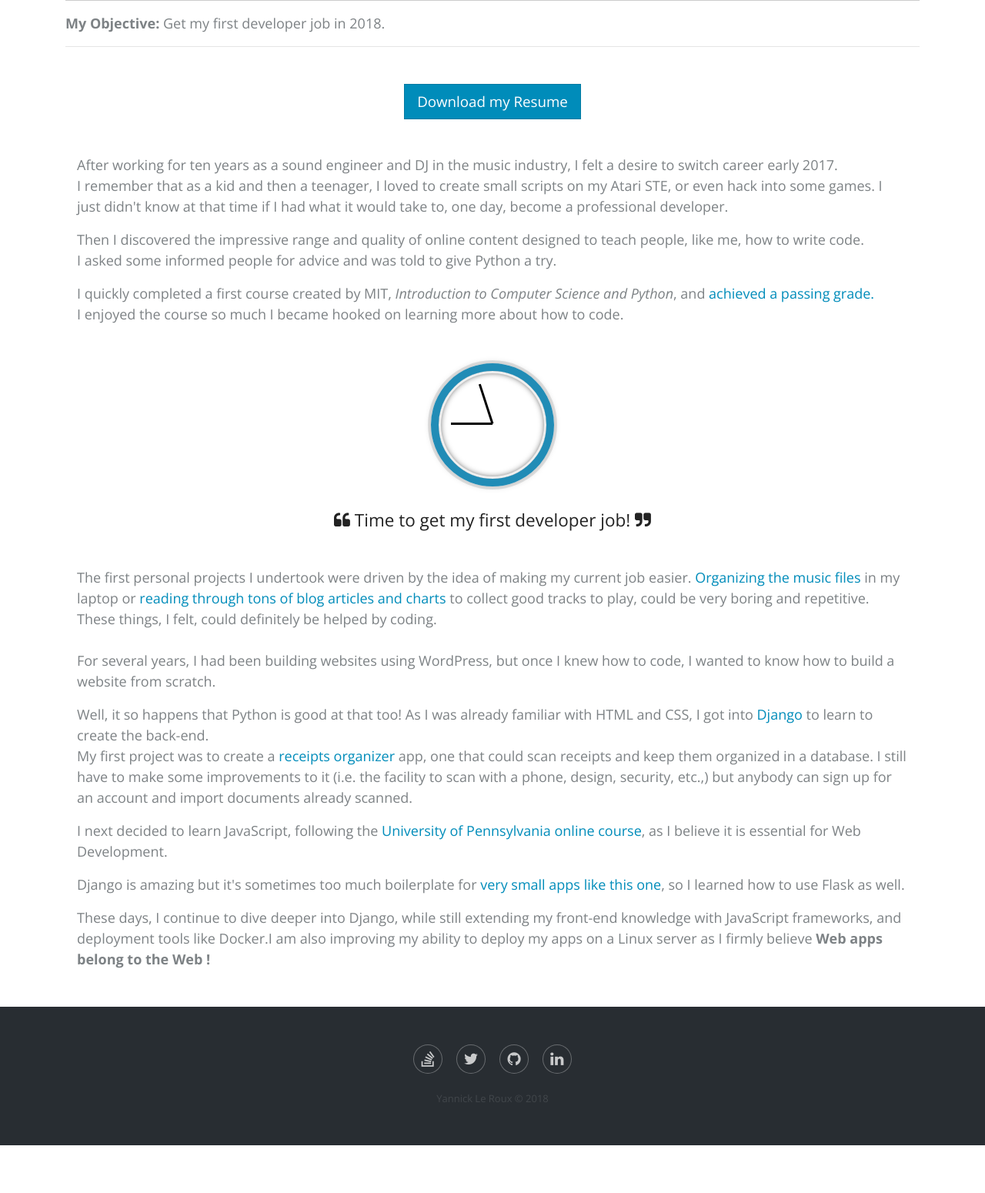
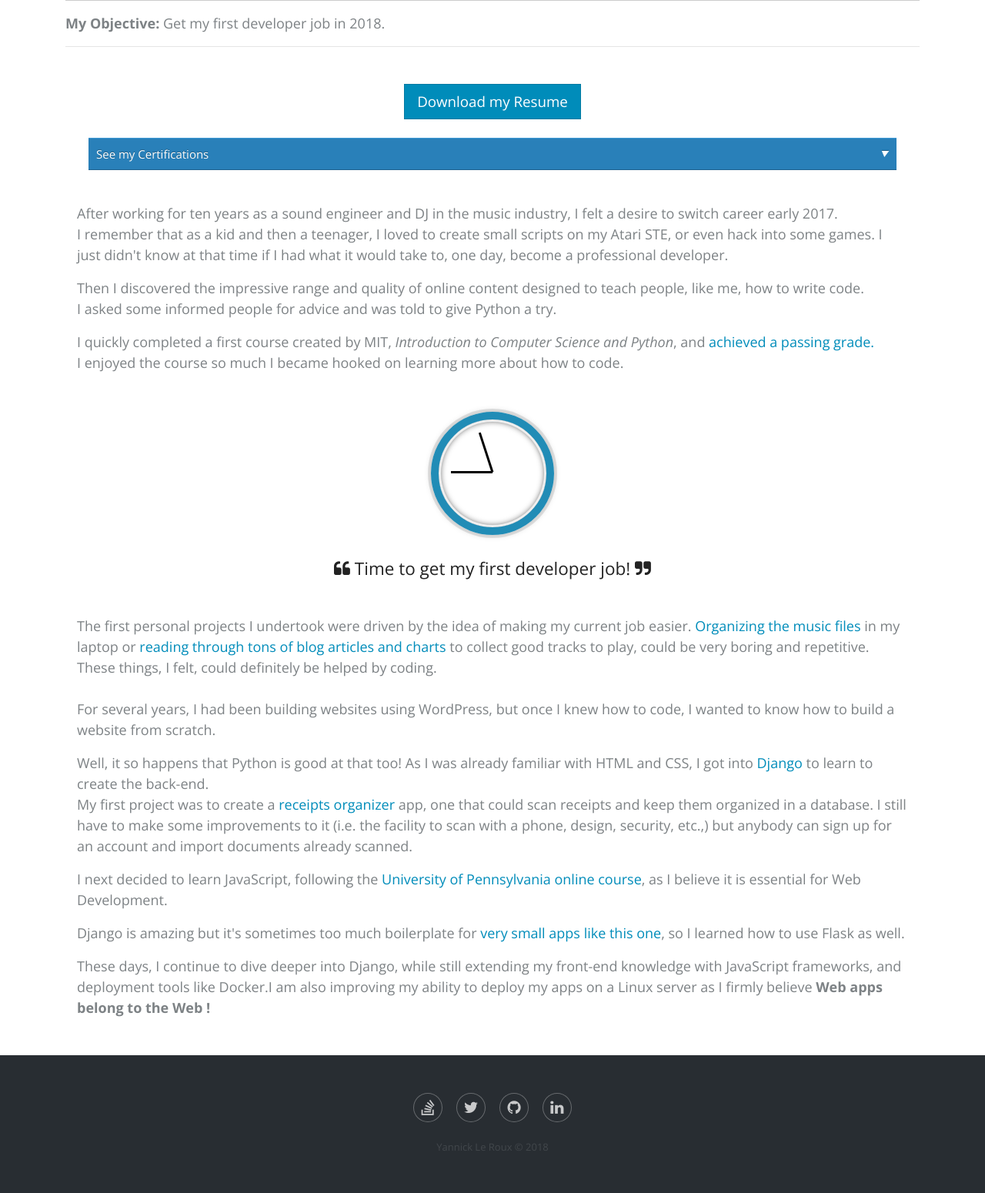
Before and after one commit to YannickLeRoux/my-portfolio, a Django app: page /about/ in a window 1280 px wide. Shown: the part 230-1780 px from the top of the page at 77% size. Before the commit the page ends 1718 px from the top, so only its background shows below. Run offline with Django 3.2, Linux system fonts and the light colour scheme; some libraries are stand-ins or nearby versions; some web fonts are replaced.

Commit message:
Added a dropdown

```diff
--- /dev/null
+++ b/static/css/dropdown.css
@@ -0,0 +1,341 @@
+
+
+*, *:before, *:after {
+  -webkit-border-sizing: border-box;
+  -moz-border-sizing: border-box;
+  border-sizing: border-box;
+}
+
+
+.container > ul {
+  list-style: none;
+  padding: 0;
+  margin: 0 0 20px 0;
+}
+
+/* .title { */
+/*   font-family: 'Pacifico'; */
+/*   font-weight: norma; */
+/*   font-size: 40px; */
+/*   text-align: center; */
+/*   line-height: 1.4; */
+/*   color: #2980B9; */
+/* } */
+
+.dropdown a {
+  text-decoration: none;
+}
+.dropdown [data-toggle="dropdown"] {
+  position: relative;
+  display: block;
+  color: white;
+  background: #2980B9;
+  -moz-box-shadow: 0 1px 0 #409ad5 inset, 0 -1px 0 #20638f inset;
+  -webkit-box-shadow: 0 1px 0 #409ad5 inset, 0 -1px 0 #20638f inset;
+  box-shadow: 0 1px 0 #409ad5 inset, 0 -1px 0 #20638f inset;
+  text-shadow: 0 -1px 0 rgba(0, 0, 0, 0.3);
+  padding: 10px;
+}
+.dropdown [data-toggle="dropdown"]:hover {
+  background: #2c89c6;
+}
+.dropdown .icon-arrow {
+  position: absolute;
+  display: block;
+  font-size: 0.7em;
+  color: #fff;
+  top: 14px;
+  right: 10px;
+}
+.dropdown .icon-arrow.open {
+  -moz-transform: rotate(-180deg);
+  -ms-transform: rotate(-180deg);
+  -webkit-transform: rotate(-180deg);
+  transform: rotate(-180deg);
+  -moz-transition: -moz-transform 0.6s;
+  -o-transition: -o-transform 0.6s;
+  -webkit-transition: -webkit-transform 0.6s;
+  transition: transform 0.6s;
+}
+.dropdown .icon-arrow.close {
+  -moz-transform: rotate(0deg);
+  -ms-transform: rotate(0deg);
+  -webkit-transform: rotate(0deg);
+  transform: rotate(0deg);
+  -moz-transition: -moz-transform 0.6s;
+  -o-transition: -o-transform 0.6s;
+  -webkit-transition: -webkit-transform 0.6s;
+  transition: transform 0.6s;
+}
+.dropdown .icon-arrow:before {
+  content: '\25BC';
+}
+.dropdown .dropdown-menu {
+  max-height: 0;
+  overflow: hidden;
+  list-style: none;
+  padding: 0;
+  margin: 0;
+}
+.dropdown .dropdown-menu li {
+  padding: 0;
+}
+.dropdown .dropdown-menu li a {
+  display: block;
+  color: #6f6f6f;
+  background: #EEE;
+  -moz-box-shadow: 0 1px 0 white inset, 0 -1px 0 #d5d5d5 inset;
+  -webkit-box-shadow: 0 1px 0 white inset, 0 -1px 0 #d5d5d5 inset;
+  box-shadow: 0 1px 0 white inset, 0 -1px 0 #d5d5d5 inset;
+  text-shadow: 0 -1px 0 rgba(255, 255, 255, 0.3);
+  padding: 10px 10px;
+}
+.dropdown .dropdown-menu li a:hover {
+  background: #f6f6f6;
+}
+.dropdown .show, .dropdown .hide {
+  -moz-transform-origin: 50% 0%;
+  -ms-transform-origin: 50% 0%;
+  -webkit-transform-origin: 50% 0%;
+  transform-origin: 50% 0%;
+}
+.dropdown .show {
+  display: block;
+  max-height: 9999px;
+  -moz-transform: scaleY(1);
+  -ms-transform: scaleY(1);
+  -webkit-transform: scaleY(1);
+  transform: scaleY(1);
+  animation: showAnimation 0.5s ease-in-out;
+  -moz-animation: showAnimation 0.5s ease-in-out;
+  -webkit-animation: showAnimation 0.5s ease-in-out;
+  -moz-transition: max-height 1s ease-in-out;
+  -o-transition: max-height 1s ease-in-out;
+  -webkit-transition: max-height 1s ease-in-out;
+  transition: max-height 1s ease-in-out;
+}
+.dropdown .hide {
+  max-height: 0;
+  -moz-transform: scaleY(0);
+  -ms-transform: scaleY(0);
+  -webkit-transform: scaleY(0);
+  transform: scaleY(0);
+  animation: hideAnimation 0.4s ease-out;
+  -moz-animation: hideAnimation 0.4s ease-out;
+  -webkit-animation: hideAnimation 0.4s ease-out;
+  -moz-transition: max-height 0.6s ease-out;
+  -o-transition: max-height 0.6s ease-out;
+  -webkit-transition: max-height 0.6s ease-out;
+  transition: max-height 0.6s ease-out;
+}
+
+@keyframes showAnimation {
+  0% {
+    -moz-transform: scaleY(0.1);
+    -ms-transform: scaleY(0.1);
+    -webkit-transform: scaleY(0.1);
+    transform: scaleY(0.1);
+  }
+  40% {
+    -moz-transform: scaleY(1.04);
+    -ms-transform: scaleY(1.04);
+    -webkit-transform: scaleY(1.04);
+    transform: scaleY(1.04);
+  }
+  60% {
+    -moz-transform: scaleY(0.98);
+    -ms-transform: scaleY(0.98);
+    -webkit-transform: scaleY(0.98);
+    transform: scaleY(0.98);
+  }
+  80% {
+    -moz-transform: scaleY(1.04);
+    -ms-transform: scaleY(1.04);
+    -webkit-transform: scaleY(1.04);
+    transform: scaleY(1.04);
+  }
+  100% {
+    -moz-transform: scaleY(0.98);
+    -ms-transform: scaleY(0.98);
+    -webkit-transform: scaleY(0.98);
+    transform: scaleY(0.98);
+  }
+  80% {
+    -moz-transform: scaleY(1.02);
+    -ms-transform: scaleY(1.02);
+    -webkit-transform: scaleY(1.02);
+    transform: scaleY(1.02);
+  }
+  100% {
+    -moz-transform: scaleY(1);
+    -ms-transform: scaleY(1);
+    -webkit-transform: scaleY(1);
+    transform: scaleY(1);
+  }
+}
+@-moz-keyframes showAnimation {
+  0% {
+    -moz-transform: scaleY(0.1);
+    -ms-transform: scaleY(0.1);
+    -webkit-transform: scaleY(0.1);
+    transform: scaleY(0.1);
+  }
+  40% {
+    -moz-transform: scaleY(1.04);
+    -ms-transform: scaleY(1.04);
+    -webkit-transform: scaleY(1.04);
+    transform: scaleY(1.04);
+  }
+  60% {
+    -moz-transform: scaleY(0.98);
+    -ms-transform: scaleY(0.98);
+    -webkit-transform: scaleY(0.98);
+    transform: scaleY(0.98);
+  }
+  80% {
+    -moz-transform: scaleY(1.04);
+    -ms-transform: scaleY(1.04);
+    -webkit-transform: scaleY(1.04);
+    transform: scaleY(1.04);
+  }
+  100% {
+    -moz-transform: scaleY(0.98);
+    -ms-transform: scaleY(0.98);
+    -webkit-transform: scaleY(0.98);
+    transform: scaleY(0.98);
+  }
+  80% {
+    -moz-transform: scaleY(1.02);
+    -ms-transform: scaleY(1.02);
+    -webkit-transform: scaleY(1.02);
+    transform: scaleY(1.02);
+  }
+  100% {
+    -moz-transform: scaleY(1);
+    -ms-transform: scaleY(1);
+    -webkit-transform: scaleY(1);
+    transform: scaleY(1);
+  }
+}
+@-webkit-keyframes showAnimation {
+  0% {
+    -moz-transform: scaleY(0.1);
+    -ms-transform: scaleY(0.1);
+    -webkit-transform: scaleY(0.1);
+    transform: scaleY(0.1);
+  }
+  40% {
+    -moz-transform: scaleY(1.04);
+    -ms-transform: scaleY(1.04);
+    -webkit-transform: scaleY(1.04);
+    transform: scaleY(1.04);
+  }
+  60% {
+    -moz-transform: scaleY(0.98);
+    -ms-transform: scaleY(0.98);
+    -webkit-transform: scaleY(0.98);
+    transform: scaleY(0.98);
+  }
+  80% {
+    -moz-transform: scaleY(1.04);
+    -ms-transform: scaleY(1.04);
+    -webkit-transform: scaleY(1.04);
+    transform: scaleY(1.04);
+  }
+  100% {
+    -moz-transform: scaleY(0.98);
+    -ms-transform: scaleY(0.98);
+    -webkit-transform: scaleY(0.98);
+    transform: scaleY(0.98);
+  }
+  80% {
+    -moz-transform: scaleY(1.02);
+    -ms-transform: scaleY(1.02);
+    -webkit-transform: scaleY(1.02);
+    transform: scaleY(1.02);
+  }
+  100% {
+    -moz-transform: scaleY(1);
+    -ms-transform: scaleY(1);
+    -webkit-transform: scaleY(1);
+    transform: scaleY(1);
+  }
+}
+@keyframes hideAnimation {
+  0% {
+    -moz-transform: scaleY(1);
+    -ms-transform: scaleY(1);
+    -webkit-transform: scaleY(1);
+    transform: scaleY(1);
+  }
+  60% {
+    -moz-transform: scaleY(0.98);
+    -ms-transform: scaleY(0.98);
+    -webkit-transform: scaleY(0.98);
+    transform: scaleY(0.98);
+  }
+  80% {
+    -moz-transform: scaleY(1.02);
+    -ms-transform: scaleY(1.02);
+    -webkit-transform: scaleY(1.02);
+    transform: scaleY(1.02);
+  }
+  100% {
+    -moz-transform: scaleY(0);
+    -ms-transform: scaleY(0);
+    -webkit-transform: scaleY(0);
+    transform: scaleY(0);
+  }
+}
+@-moz-keyframes hideAnimation {
+  0% {
+    -moz-transform: scaleY(1);
+    -ms-transform: scaleY(1);
+    -webkit-transform: scaleY(1);
+    transform: scaleY(1);
+  }
+  60% {
+    -moz-transform: scaleY(0.98);
+    -ms-transform: scaleY(0.98);
+    -webkit-transform: scaleY(0.98);
+    transform: scaleY(0.98);
+  }
+  80% {
+    -moz-transform: scaleY(1.02);
+    -ms-transform: scaleY(1.02);
+    -webkit-transform: scaleY(1.02);
+    transform: scaleY(1.02);
+  }
+  100% {
+    -moz-transform: scaleY(0);
+    -ms-transform: scaleY(0);
+    -webkit-transform: scaleY(0);
+    transform: scaleY(0);
+  }
+}
+@-webkit-keyframes hideAnimation {
+  0% {
+    -moz-transform: scaleY(1);
+    -ms-transform: scaleY(1);
+    -webkit-transform: scaleY(1);
+    transform: scaleY(1);
+  }
+  60% {
+    -moz-transform: scaleY(0.98);
+    -ms-transform: scaleY(0.98);
+    -webkit-transform: scaleY(0.98);
+    transform: scaleY(0.98);
+  }
+  80% {
+    -moz-transform: scaleY(1.02);
+    -ms-transform: scaleY(1.02);
+    -webkit-transform: scaleY(1.02);
+    transform: scaleY(1.02);
+  }
+  100% {
+    -moz-transform: scaleY(0);
+    -ms-transform: scaleY(0);
+    -webkit-transform: scaleY(0);
+    transform: scaleY(0);
+  }
+}
--- /dev/null
+++ b/static/js/dropdown.js
@@ -0,0 +1,29 @@
+// Dropdown Menu
+var dropdown = document.querySelectorAll('.dropdown-certif');
+var dropdownArray = Array.prototype.slice.call(dropdown,0);
+dropdownArray.forEach(function(el){
+	var button = el.querySelector('a[data-toggle="dropdown-certif"]'),
+			menu = el.querySelector('.dropdown-certif-menu'),
+			arrow = button.querySelector('i.icon-arrow');
+
+	button.onclick = function(event) {
+		if(!menu.hasClass('show')) {
+			menu.classList.add('show');
+			menu.classList.remove('hide');
+			arrow.classList.add('open');
+			arrow.classList.remove('close');
+			event.preventDefault();
+		}
+		else {
+			menu.classList.remove('show');
+			menu.classList.add('hide');
+			arrow.classList.remove('open');
+			arrow.classList.add('close');
+			event.preventDefault();
+		}
+	};
+})
+
+Element.prototype.hasClass = function(className) {
+    return this.className && new RegExp("(^|\\s)" + className + "(\\s|$)").test(this.className);
+};
--- a/templates/portfolio/about.html
+++ b/templates/portfolio/about.html
@@ -1,6 +1,9 @@
 {% extends "portfolio/base.html" %}
 {% load static %}
 {% block title %} Yannick Le Roux - About me {% endblock title %}
+{% block addstyle %}
+<link rel="stylesheet" href="{% static "css/dropdown.css" %}">
+{% endblock addstyle %}
 {% block content %}
 <div class="container">
 	<div class="intro">
@@ -16,6 +19,20 @@
 <div class="container">
 	<div class="container my-5">
 		<div class="text-center"><a href="http://yannick-dev.com/static/files/Resume-v6.pdf" target="_blank" class="btn btn-primary btn-lg hero-button mb-4" id="download" >Download my Resume</a></div>
+
+		<div class="container">
+  <ul>
+     <li class="dropdown">
+      <a href="#" data-toggle="dropdown">See my Certifications <i class="icon-arrow"></i></a>
+      <ul class="dropdown-menu">
+        <li><a href="https://www.udemy.com/certificate/UC-5PRSEYVI/" target="_blank">Python and Django Full Stack Web Developer Bootcamp</a></li>
+        <li><a href="https://courses.edx.org/certificates/ee19337ad1df495cb24f91648532eac3" target="_blank">Programming for the Web with JavaScript - PENNx University</a></li>
+        <li><a href="https://www.udemy.com/certificate/UC-TVA9GJ4N/" target="_blank">REST APIs with Flask and Python</a></li>
+        <li><a href="https://courses.edx.org/certificates/094c7498fb13491b95ae05ff29ab9117" target="_blank">Introduction to Computer Science and Programming Using Python - MITx</a></li>
+      </ul>
+    </li>
+  </ul>
+</div>
 
 		<br/>
 		<p>After working for ten years as a sound engineer and DJ in the music industry, I felt a desire to switch career early 2017.</br>
@@ -64,4 +81,5 @@ My first project was to create a <a href="http://receipts-organizer.herokuapp.co
 
 {% block javascript %}
  <script src="{% static "js/clock.js" %}"></script>
+ <script src="{% static "js/dropdown.js" %}"></script>
 {% endblock javascript %}
--- a/templates/portfolio/base.html
+++ b/templates/portfolio/base.html
@@ -14,6 +14,8 @@
     <link rel="stylesheet" href="{% static "css/Contact-Form-Clean.css" %}">
     <link rel="stylesheet" href="https://cdnjs.cloudflare.com/ajax/libs/lightbox2/2.8.2/css/lightbox.min.css">
     <link rel="stylesheet" href="{% static "css/Navigation-Clean.css" %}">
+    <link rel="stylesheet" href="{% static "css/Article-List.css" %}">
+    <link rel="stylesheet" href="{% static "css/Team-Boxed.css" %}">
     <link rel="stylesheet" href="{% static "css/Paralax-Hero-Banner.css" %}">
     <link rel="stylesheet" href="{% static "css/vim.css" %}">
     <link rel="stylesheet" href="{% static "css/Footer-Dark.css" %}">
--- a/templates/portfolio/portfolio.html
+++ b/templates/portfolio/portfolio.html
@@ -8,7 +8,7 @@
         <div class="container">
             <div class="intro">
                 <h2 class="text-center">Websites</h2>
-                <p class="text-center">Before learning to code, I used to create website using Wordpress. See some below.</p>
+                <p class="text-center">Before learning to code, I used to create websites using Wordpress. See some below.</p>
             </div>
             <div class="row articles">
                 <div class="col-sm-6 col-md-4 item"><a href="https://dj-newyork.com" target="_blank"><img
@@ -33,7 +33,7 @@
         <div class="container">
             <div class="intro">
                 <h2 class="text-center">Web Apps</h2>
-                <p class="text-center">Developed with Python and Bootstrap.</p>
+                <p class="text-center">Developed with Python.</p>
             </div>
             <div class="row articles">
                 <div class="col-sm-6 col-md-6 item"><a href="https://twitterpie.herokuapp.com/" target="_blank"><img
```
